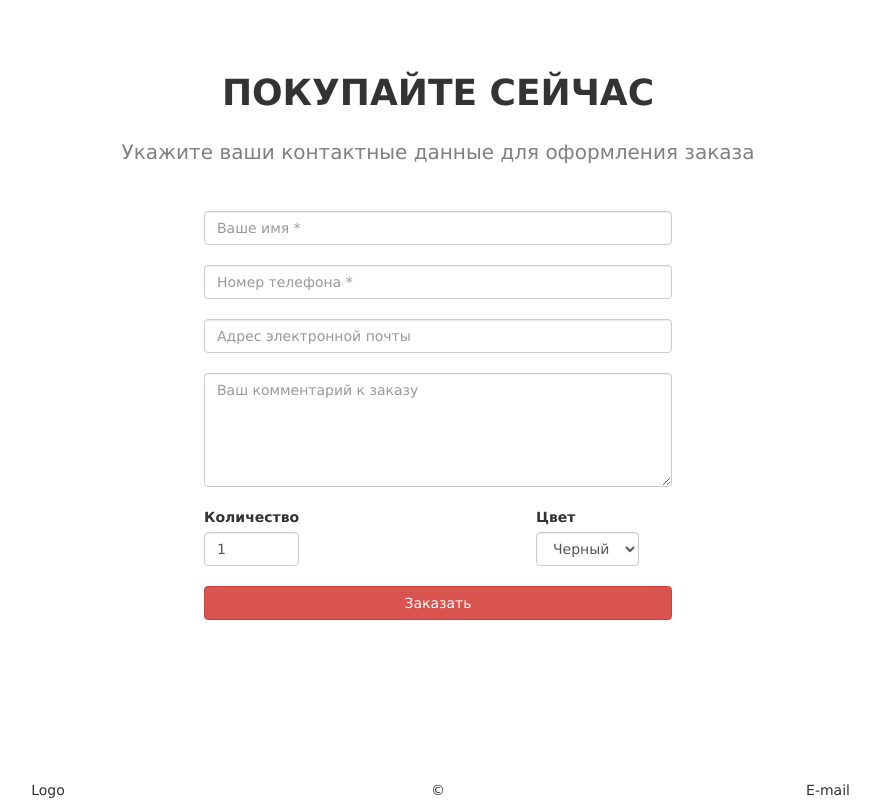
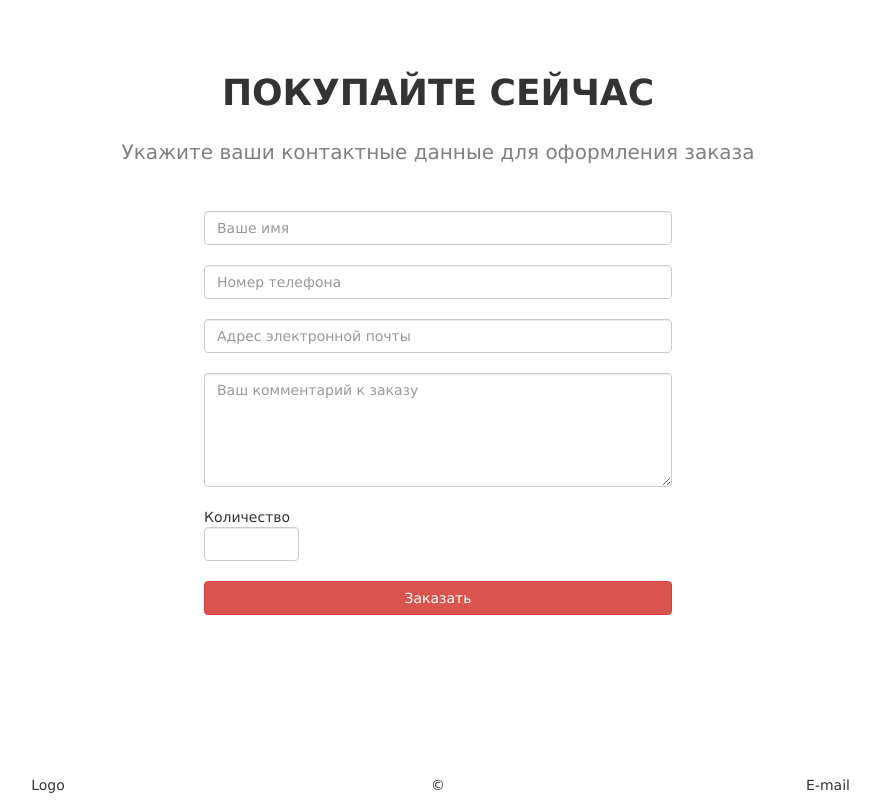
Before and after one commit to Blezzz/Blezzz.github.io, a plain HTML site: page index.html in a window 1280 px wide. Shown: the part 9881-10681 px from the top of the page, without its empty margins (202-1082 px from the left). Drawn offline with nearby package versions, Linux system fonts and the light colour scheme.

Commit message:
Update index.html

```diff
--- a/index.html
+++ b/index.html
@@ -5,7 +5,7 @@
     <meta http-equiv="X-UA-Compatible" content="IE=edge">
     <meta name="viewport" content="width=device-width, initial-scale=1">
     <title>Air-video</title>
-<link rel="stylesheet" href="bootstrap.css">
+<link rel="stylesheet" href="css/temp.css">
     <link rel="stylesheet" href="css/style.css">
 
     <!-- HTML5 Shim and Respond.js IE8 support of HTML5 elements and media queries -->
@@ -311,35 +311,25 @@ Lorem ipsum dolor sit amet, esse assum recteque at has. Ea eam sapientem princip
         <h2 class="buy__title">Покупайте сейчас</h2>
         <p class="buy__sentence">Укажите ваши контактные данные для оформления заказа</p>
 
-        <form class="buy__form" role="form" action="index.php" method="post">
+        <form class="buy__form" role="form" action="#" method="post">
             <label for="exampleInputName1"></label>
-            <input type="text" class="form-control" id="exampleInputName1" name="name" placeholder="Ваше имя *" required>
+            <input type="text" class="form-control" id="exampleInputName1" placeholder="Ваше имя">
 
             <label for="exampleInputPhone1"></label>
-            <input type="tel" class="form-control" id="exampleInputPhone1" name="phone" placeholder="Номер телефона *" required>
+            <input type="tel" class="form-control" id="exampleInputPhone1" placeholder="Номер телефона">
 
             <label for="exampleInputEmail1"></label>
-            <input type="email" class="form-control" id="exampleInputEmail1" name="mail" placeholder="Адрес электронной почты">
+            <input type="email" class="form-control" id="exampleInputEmail1" placeholder="Адрес электронной почты">
 
             <br>
 
-            <textarea class="form-control" rows="5" name="comment" placeholder="Ваш комментарий к заказу"></textarea>
+            <textarea class="form-control" rows="5" placeholder="Ваш комментарий к заказу"></textarea>
 
+            <!--<label for="exampleInputNumber1">Количество</label>-->
             <br>
 
-            <div class="row form-inline">
-                <div class="form-group col-sm-4">
-                    <label>Количество</label>
-                    <input type="number" class="form-control" name="number" min="1" max="100" value="1" required>
-                </div>
-                <div class="form-group col-sm-4 col-sm-offset-4">
-                    <label>Цвет</label>
-                    <select class="form-control" name="color" required>
-                        <option>Черный</option>
-                        <option>Белый</option>
-                    </select>
-                </div>
-            </div>
+            Количество
+                <input type="number" class="form-control" name="exampleInputNumber1" min="1" max="100">
 
             <br>
 
@@ -364,7 +354,6 @@ Lorem ipsum dolor sit amet, esse assum recteque at has. Ea eam sapientem princip
 
 
     <script src="js/jquery.min.js" type="text/javascript"></script>
-    <script src="js/bootstrap.min.js" type="text/javascript"></script>
     <script src="js/scripts.js" type="text/javascript"></script>
 </body>
 </html>
```
